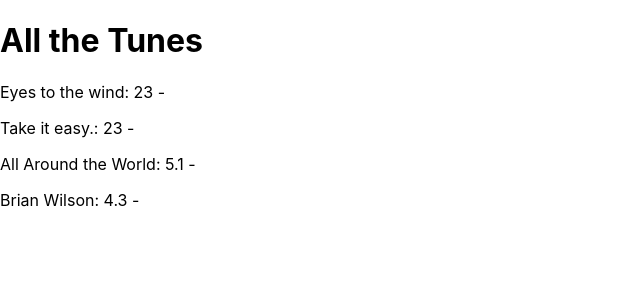
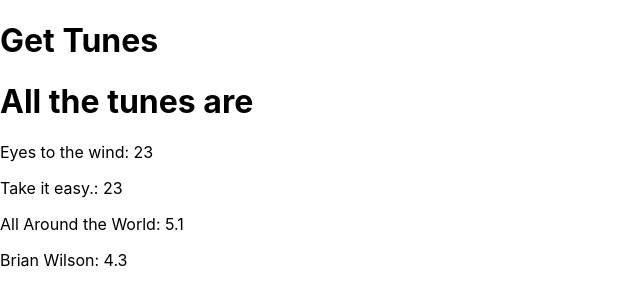
Before and after one commit to matticus1120/jestin, a Next.js app: page /jammin in a window 1280 px wide. Shown: the top 306 px of the page, without its empty margins (0-640 px from the left). Built offline with nearby package versions, Linux system fonts and the light colour scheme.

Commit message:
Revert to it working - something in the page file

```diff
--- a/pages/jammin/index.jsx
+++ b/pages/jammin/index.jsx
@@ -1,61 +1,27 @@
 import { useCallback, useEffect, useState } from "react";
 
-const useFetchTunes = () => {
-	const [data, setData] = useState(null);
+export default function Matt() {
+	const [tunes, setTunes] = useState();
 
-	const trigger = useCallback(() => {
+	useEffect(() => {
 		const fetchData = async () => {
 			const response = await fetch(`/api/tunes`);
-			const responseData = await response.json();
-			setData(responseData);
+			const data = await response.json();
+			setTunes(data);
 		};
 
 		fetchData();
 	}, []);
 
-	return { data, trigger };
-};
-
-const useFetchTune = () => {
-	const [data, setData] = useState(null);
-
-	const trigger = useCallback((id) => {
-		const fetchData = async () => {
-			const response = await fetch(`/api/tunes/${id}`);
-			const responseData = await response.json();
-			setData(responseData);
-		};
-
-		fetchData();
-	}, []);
-
-	return { data, trigger };
-};
-
-export default function Matt() {
-	const [singleTune, setSingleTune] = useState();
-	const { data: tunes, trigger: triggerGetTunes } = useFetchTunes();
-	// const { data: tune, trigger: triggerGetTune } = useFetchTune();
-
-	useEffect(() => {
-		triggerGetTunes();
-	}, [triggerGetTunes]);
-
 	return (
 		<div>
-			<h1>All the Tunes</h1>
+			<h1>Get Tunes</h1>
 			{tunes ? (
 				<div>
-					{tunes.map((item, index) => (
+					<h1>All the tunes are</h1>
+					{tunes.map((item) => (
 						<p key={item.title}>
-							{`${item.title}: ${item.length}`} -{" "}
-							{/* <button
-								onClick={() => {
-									triggerGetTune(index);
-								}}
-							>
-								Get Info
-							</button> */}
+							{`${item.title}: ${item.length}`}
 						</p>
 					))}
 				</div>
```
Also changed, not shown: 1 other file (tests, documents, lock files or other folders).
